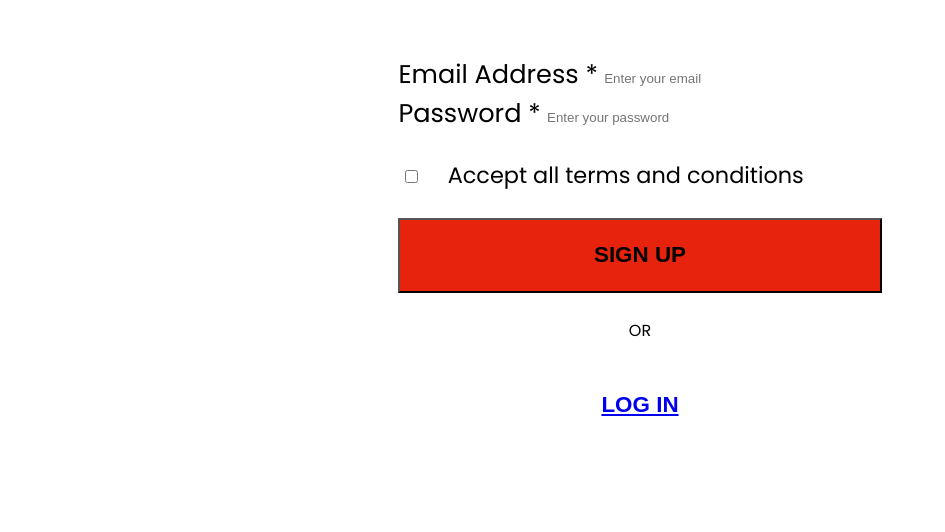
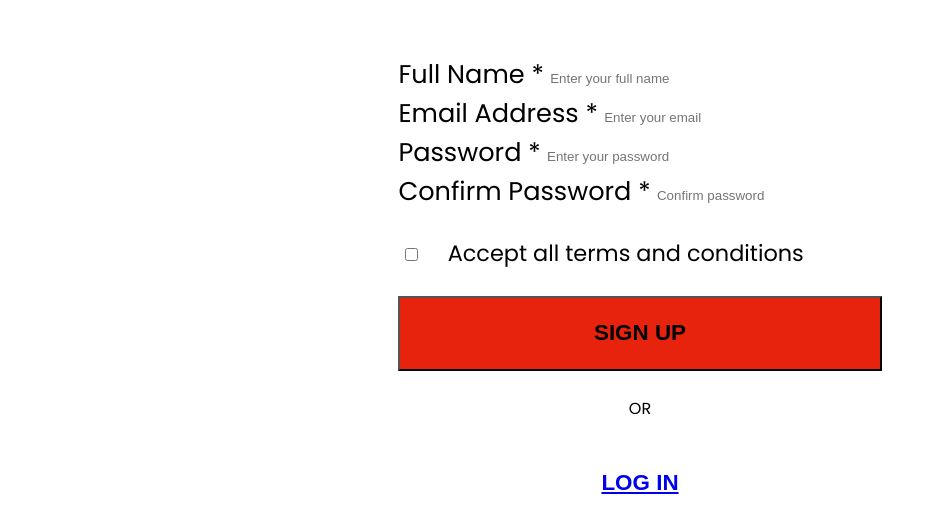
Before and after one commit to kart-c/GameShop, a plain HTML site: page pages/signup/signup.html in a window 1280 px wide. Shown: the part 224-756 px from the top of the page, without its empty margins (0-945 px from the left). Drawn offline with Linux system fonts and the light colour scheme.

Commit message:
refactor: add name and confirm password inputs with labels

```diff
--- a/pages/signup/signup.html
+++ b/pages/signup/signup.html
@@ -33,12 +33,20 @@
 			<div class="login-container">
 				<h3>Signup</h3>
 				<div class="input-container">
+					<label for="email">Full Name *</label>
+					<input type="email" id="email" name="email" placeholder="Enter your full name" />
+				</div>
+				<div class="input-container">
 					<label for="email">Email Address *</label>
 					<input type="email" id="email" name="email" placeholder="Enter your email" />
 				</div>
 				<div class="input-container">
 					<label for="password">Password *</label>
 					<input type="text" id="password" name="password" placeholder="Enter your password" />
+				</div>
+				<div class="input-container">
+					<label for="password">Confirm Password *</label>
+					<input type="text" id="password" name="password" placeholder="Confirm password" />
 				</div>
 				<div class="checkbox-container">
 					<input type="checkbox" name="disabled example input" id="checkbox-1" />
```
